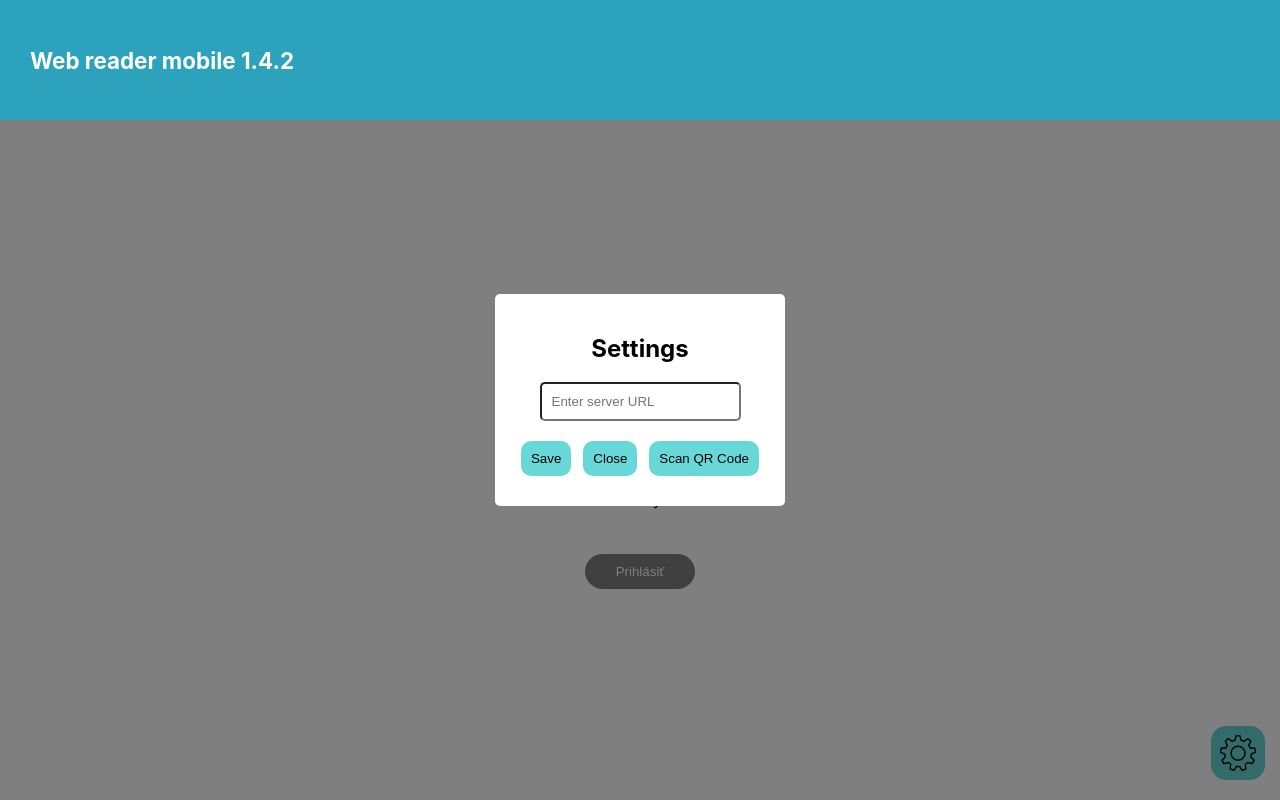
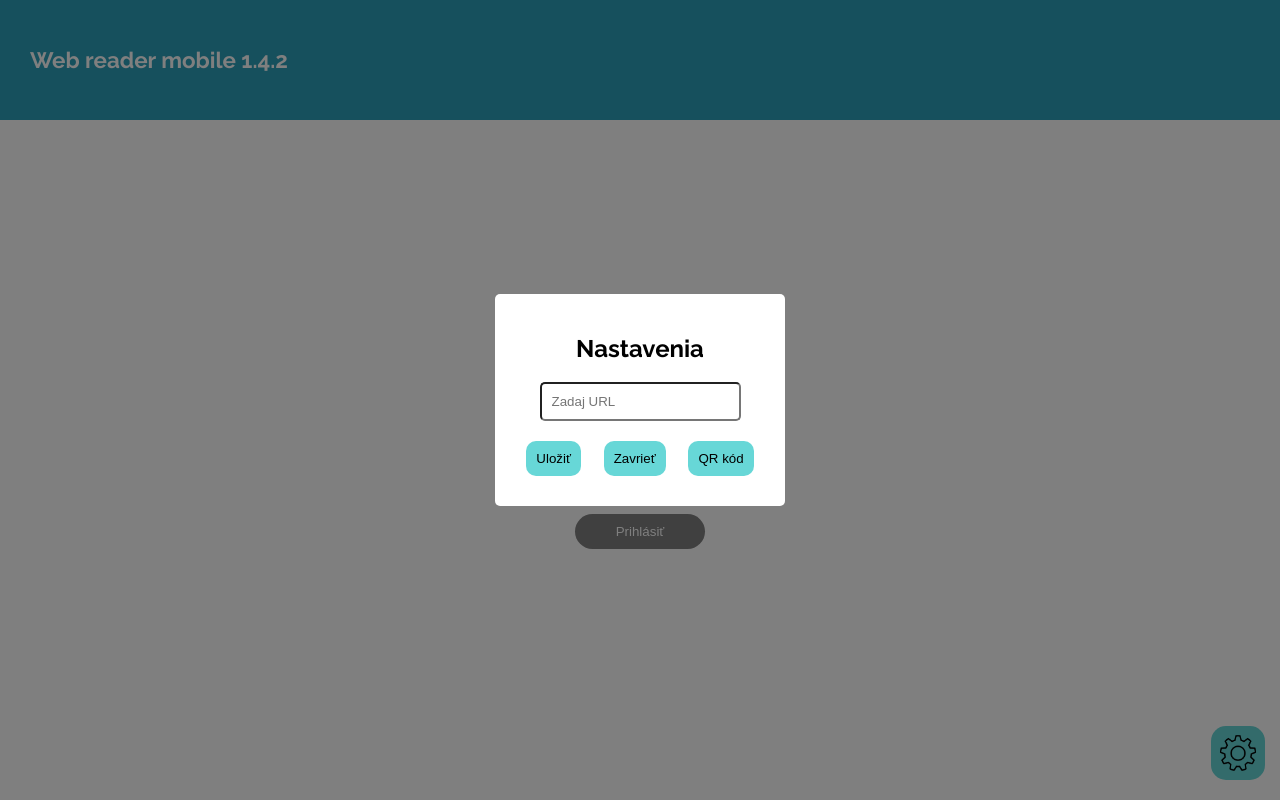
Before and after one commit to Plebmajster/Apis-react, a React (Create React App) app: page / in a window 1280 px wide. Both pictures are taken after a click on the element 1238 px from the left and 753 px from the top of the page. Built offline with nearby package versions, Linux system fonts and the light colour scheme.

Commit message:
ukladanie url a prihlasovacich udajov s ajax

```diff
--- a/src/App.js
+++ b/src/App.js
@@ -3,7 +3,7 @@ import './Example/Login.css';
 import Login from './Example/Login';
 
 function Home() {
-  return <div>Welcome to the Home Page!</div>;
+  return <div>Vitaj na stránke!</div>;
 }
 
 function App() {
--- a/src/Example/Login.css
+++ b/src/Example/Login.css
@@ -1,11 +1,10 @@
+@import url('https://fonts.googleapis.com/css2?family=Raleway:wght@400;700&display=swap');
+
+
 body {
-  margin: 0px;
   max-width: 100vw;
   min-width: 100vw;
-}
-
-.App {
-  text-align: center;
+  font-family: 'Raleway', sans-serif;
 }
 
 .App_header {
@@ -29,13 +28,11 @@ body {
   background-color: rgb(45, 162, 188);
   position: fixed;
   top: 0;
-  left: 0;
   align-items: center;
-  z-index: 1000; /* Ensure it's above other content */
 }
 
 .content {
-  margin-top: 20vh; /* Add margin to push the content below the fixed header */
+  margin-top: 10vh;
 }
 
 .forma {
@@ -59,9 +56,9 @@ body {
   padding-left: 30px;
 }
 
-.submit-button {
+.submit_button {
   max-width: 50px;
-  padding: 10px 55px;
+  padding: 10px 65px;
   display: flex;
   justify-content: center;
   align-items: center;
@@ -89,12 +86,7 @@ button.disabled {
   justify-content: space-between;
 }
 
-label {
-  display: flex;
-  gap: 5px;
-}
-
-.input-container {
+.input_container {
   position: relative;
   width: 100%;
 }
@@ -109,7 +101,7 @@ label {
   min-width: 15vw;
 }
 
-.input-icon {
+.input_icon {
   position: absolute;
   left: 10px;
   top: 50%;
@@ -117,7 +109,7 @@ label {
   width: 20px;
   height: 20px;
 }
-.toggle-password {
+.toggle_password {
   position: absolute;
   right: 10px;
   top: 50%;
@@ -126,20 +118,20 @@ label {
   height: 20px;
   cursor: pointer;
 }
-.setting{
+.setting {
   display: flex;
   position: absolute;
   right: 15px;
   bottom: 20px;
 }
-.cog{
+.cog {
   width: 40px;
   height: auto;
   background-color: rgb(103, 215, 215);
   border-radius: 15px;
   padding: 7px;
 }
-.settings-modal {
+.settings_modal {
   position: fixed;
   top: 0;
   left: 0;
@@ -151,7 +143,7 @@ label {
   align-items: center;
 }
 
-.settings-content {
+.settings_content {
   background: white;
   padding: 20px;
   border-radius: 5px;
@@ -160,13 +152,13 @@ label {
   text-align: center;
 }
 
-.settings-buttons {
+.settings_buttons {
   display: flex;
   justify-content: space-around;
   margin-top: 20px;
 }
 
-.settings-buttons button {
+.settings_buttons button{
   padding: 10px;
   cursor: pointer;
   margin-bottom: 10px;
@@ -175,7 +167,7 @@ label {
   border: 0px;
   background-color: rgb(103, 215, 215);
 }
-.cogserver{
+.cog_server{
   padding: 10px;
   border-radius: 5px;
 }
--- a/src/Example/Login.js
+++ b/src/Example/Login.js
@@ -1,14 +1,22 @@
-import React, { useState } from 'react';
+import React, { useState, useEffect } from 'react';
 import './Login.css';
 import QRREACT from 'react-qr-scanner';
 
 function Login({ onLogin }) {
-  const [username, setUsername] = useState('');
-  const [password, setPassword] = useState('');
+  const [username, setUsername] = useState(localStorage.getItem('username') || '');
+  const [password, setPassword] = useState(localStorage.getItem('password') || '');
   const [showPassword, setShowPassword] = useState(false);
   const [isSettingsOpen, setIsSettingsOpen] = useState(false);
-  const [serverUrl, setServerUrl] = useState('');
+  const [serverUrl, setServerUrl] = useState(localStorage.getItem('serverUrl') || '');
   const [isScanning, setIsScanning] = useState(false);
+  const [autoLogin, setAutoLogin] = useState(localStorage.getItem('autoLogin') === 'true');
+
+  useEffect(() => {
+    if (autoLogin) {
+      setUsername(localStorage.getItem('username') || '');
+      setPassword(localStorage.getItem('password') || '');
+    }
+  }, [autoLogin]);
 
   const handleUsernameChange = (event) => {
     setUsername(event.target.value);
@@ -41,12 +49,29 @@ function Login({ onLogin }) {
     }
   };
 
-  const isFormValid = username && password;
-
   const handleSettingsClick = () => {
-    // Open settings modal
     setIsSettingsOpen(true);
   };
+
+  const handleSaveUrl = () => {
+    localStorage.setItem('serverUrl', serverUrl);
+    setIsSettingsOpen(false);
+  };
+
+  const handleAutoLoginChange = (event) => {
+    const isChecked = event.target.checked;
+    setAutoLogin(isChecked);
+    localStorage.setItem('autoLogin', isChecked);
+    if (isChecked) {
+      localStorage.setItem('username', username);
+      localStorage.setItem('password', password);
+    } else {
+      localStorage.removeItem('username');
+      localStorage.removeItem('password');
+    }
+  };
+
+  const isFormValid = username && password;
 
   return (
     <div className="App">
@@ -55,8 +80,8 @@ function Login({ onLogin }) {
         <div className="content">
           <form onSubmit={handleSubmit}>
             <div className='forma'>
-              <div className="input-container">
-                <img src='obr/user.png' alt='User Icon' className='input-icon' />
+              <div className="input_container">
+                <img src='obr/user.png' alt='User Icon' className='input_icon' />
                 <input
                   className='input'
                   type="text"
@@ -65,8 +90,8 @@ function Login({ onLogin }) {
                   placeholder='Používateľské meno'
                 />
               </div>
-              <div className="input-container">
-                <img src='obr/padlock.png' alt='Password Icon' className='input-icon' />
+              <div className="input_container">
+                <img src='obr/padlock.png' alt='Password Icon' className='input_icon' />
                 <input
                   className='input input_heslo'
                   type={showPassword ? "text" : "password"}
@@ -77,18 +102,22 @@ function Login({ onLogin }) {
                 <img
                   src={showPassword ? 'obr/eye.png' : 'obr/hidden.png'}
                   alt="Toggle Password Visibility"
-                  className="toggle-password"
+                  className="toggle_password"
                   onClick={toggleShowPassword}
                 />
               </div>
               <label className='automaticky'>
-                Prihlasit Automaticky
-                <input type='checkbox'></input>
+                Prihlásiť Automaticky
+                <input
+                  type='checkbox'
+                  checked={autoLogin}
+                  onChange={handleAutoLoginChange}
+                />
               </label>
               <button
                 type="submit"
                 disabled={!isFormValid}
-                className={`submit-button ${!isFormValid ? 'disabled' : ''}`}>
+                className={`submit_button ${!isFormValid ? 'disabled' : ''}`}>
                 Prihlásiť
               </button>
             </div>
@@ -99,23 +128,23 @@ function Login({ onLogin }) {
         </div>
 
         {isSettingsOpen && (
-          <div className="settings-modal">
-            <div className="settings-content">
-              <h2>Settings</h2>
+          <div className="settings_modal">
+            <div className="settings_content">
+              <h2>Nastavenia</h2>
               <input
-                className='cogserver'
+                className='cog_server'
                 type="text"
-                placeholder='Enter server URL'
+                placeholder='Zadaj URL'
                 value={serverUrl}
                 onChange={(event) => setServerUrl(event.target.value)}
               />
-              <div className="settings-buttons">
-                <button onClick={() => { /* Save the URL logic here */ }}>Save</button>
-                <button onClick={() => setIsSettingsOpen(false)}>Close</button>
+              <div className="settings_buttons">
+                <button onClick={handleSaveUrl}>Uložiť</button>
+                <button onClick={() => setIsSettingsOpen(false)}>Zavrieť</button>
                 {navigator.mediaDevices && navigator.mediaDevices.getUserMedia ? (
-                  <button onClick={() => setIsScanning(!isScanning)}>Scan QR Code</button>
+                  <button onClick={() => setIsScanning(!isScanning)}>QR kód</button>
                 ) : (
-                  <p>QR Code scanning is not supported in this environment.</p>
+                  <p>Skenovanie QR kódu nie je povolené!</p>
                 )}
               </div>
               {isScanning && (
@@ -123,7 +152,8 @@ function Login({ onLogin }) {
                   delay={300}
                   onError={handleError}
                   onScan={handleScan}
-                  style={{ width: '100%' }}
+                  style={{ width: '100%', borderRadius: '15px' }}
+                  constraints={{ video: { facingMode: 'environment' } }}
                 />
               )}
             </div>
```
